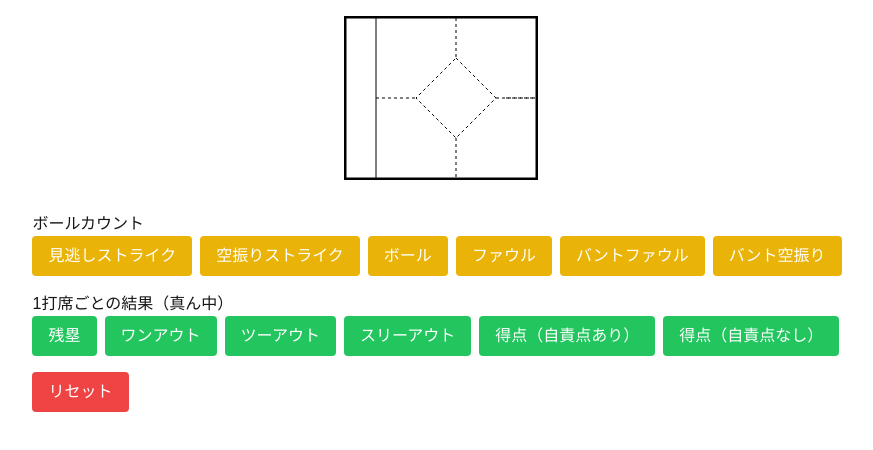
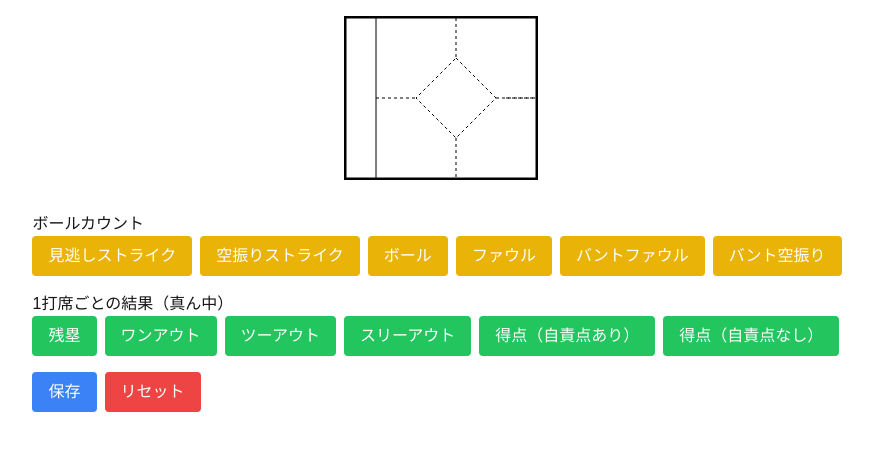
Before and after one commit to shicchi-7913/BaseBallScoreQuiz, a Next.js app: page / in a window 1280 px wide. Shown: the top 450 px of the page, without its empty margins (199-1072 px from the left). Built offline with nearby package versions, Linux system fonts and the light colour scheme.

Commit message:
画像保存機能

```diff
--- a/components/ScoreBook/MergedCanvas.tsx
+++ b/components/ScoreBook/MergedCanvas.tsx
@@ -33,6 +33,15 @@ export const MergedCanvas = () => {
 
   const resetScore = () => {
     setContent(initState)
+  }
+
+  const saveCanvasAsImage = () => {
+    const canvas = canvasRef.current
+    if (!canvas) return
+    const link = document.createElement('a')
+    link.href = canvas.toDataURL('image/png')
+    link.download = 'scorebook.png'
+    link.click()
   }
 
   useEffect(() => {
@@ -266,6 +275,12 @@ export const MergedCanvas = () => {
         </div>
         <div className="mt-4">
           <button
+            className="mr-2 px-4 py-2 bg-blue-500 text-white rounded hover:bg-blue-700"
+            onClick={saveCanvasAsImage}
+          >
+            保存
+          </button>
+          <button
             className="px-4 py-2 bg-red-500 text-white rounded hover:bg-red-700"
             onClick={() => resetScore()}
           >
```
